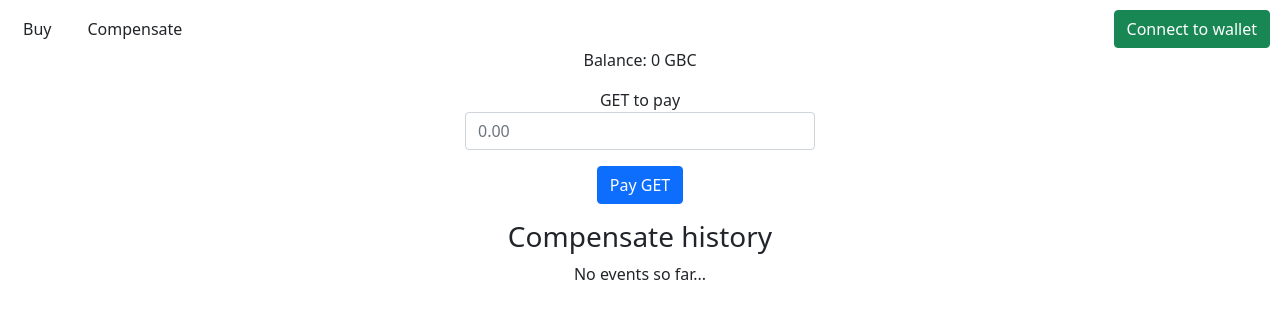
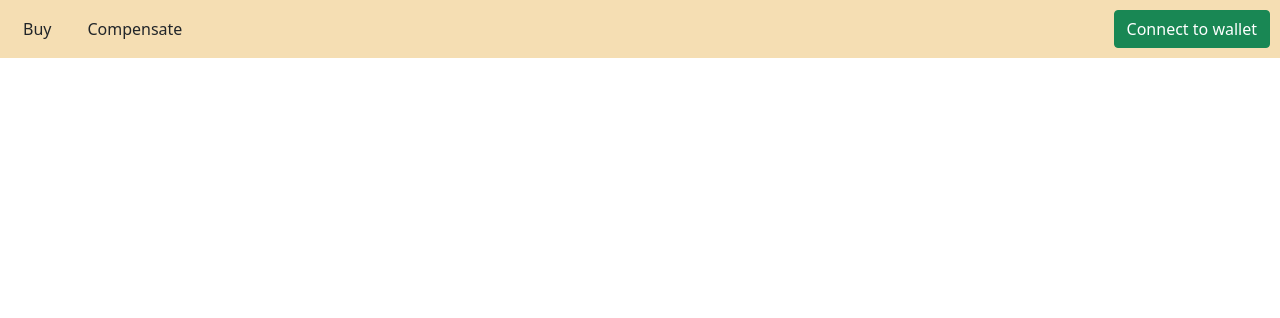
Before and after one commit to alexeipancratov/green-energy-tracker, a React (Create React App) app in the folder ui/: page /compensate in a window 1280 px wide. Shown: the top 318 px of the page. Built offline with nearby package versions, Linux system fonts and the light colour scheme.

Commit message:
made changes to ui

```diff
--- a/ui/src/App.js
+++ b/ui/src/App.js
@@ -2,46 +2,47 @@ import React, { useEffect, useState } from "react";
 import Web3 from "web3";
 import "./App.css";
 import abi from './contractAbis/erc20Abi.json';
-import { Switch, Route, BrowserRouter, Link } from "react-router-dom";
+import { Switch, Route, BrowserRouter } from "react-router-dom";
 import BuyGet from "./components/buyGet/buyGet";
 import BuyHistory from "./components/buyHistory/buyHistory";
 import Header from './components/header/Header';
 import Compensate from './components/compensate/Compensate';
 
 function App() {
-  let erc20Instance;
+  const [instance, setInstance] = useState();
 
   useEffect(() => {
     const createInstance = () => {
       let web3;
       if (window.ethereum) {
         web3 = new Web3(window.ethereum);
-        erc20Instance = new web3.eth.Contract( abi, "0x5FbDB2315678afecb367f032d93F642f64180aa3");
+        let erc20Instance = new web3.eth.Contract(abi, "0x5FbDB2315678afecb367f032d93F642f64180aa3");
+        setInstance(erc20Instance);
       }
     }
 
     createInstance();
-  });
+  }, []);
 
   return (
     <BrowserRouter>
       <div>
           <Header />
-          <Switch>
+          {!instance ? null : <Switch>
             <Route
               path="/"
-              component={() => <BuyGet instance={erc20Instance}/>}
+              component={() => <BuyGet instance={instance}/>}
               exact
             />
             <Route
               path="/history"
-              component={() => <BuyHistory instance={erc20Instance}/>}
+              component={() => <BuyHistory instance={instance}/>}
             />
             <Route
               path="/compensate"
-              component={() => <Compensate instance={erc20Instance}/>}
+              component={() => <Compensate instance={instance}/>}
             />
-          </Switch>
+          </Switch>}
       </div>
     </BrowserRouter>
   );
--- a/ui/src/components/compensate/Compensate.css
+++ b/ui/src/components/compensate/Compensate.css
@@ -2,3 +2,17 @@
     display: inline-block;
     min-width: 350px;
 }
+.account{
+    font-weight: 600;
+    font-size: 18px;
+}
+.balance{
+    background-color: lightgreen;
+    padding: 5px 10px;
+    border-radius: 5px;
+}
+.footprint{
+    background-color: lightcoral;
+    padding: 5px 10px;
+    border-radius: 5px;
+}
--- a/ui/src/components/compensate/Compensate.js
+++ b/ui/src/components/compensate/Compensate.js
@@ -1,6 +1,5 @@
 import React, { useEffect, useState } from "react";
 import "./Compensate.css";
-import abi from "../../contractAbis/erc20Abi.json";
 import Web3 from "web3";
 
 export default function Compensate({instance}) {
@@ -9,9 +8,10 @@ export default function Compensate({instance}) {
   const [events, setEvents] = useState([]);
   let web3;
   let accounts;
-  const erc20Instance = instance;
+  let erc20Instance = instance;
 
   const loadData = async () => {
+    // if(!erc20Instance) return;
     const gbcBalance = await erc20Instance.methods.balanceOf(accounts[0]).call();
     setBalance(gbcBalance / 1000000000000000000);
 
@@ -37,6 +37,7 @@ export default function Compensate({instance}) {
         accounts = await web3.eth.getAccounts();
 
         if(accounts[0]){
+          console.log(accounts[0]);
           clearInterval(checkIfUserLoggedIn);
           loadData();
         }
@@ -54,14 +55,23 @@ export default function Compensate({instance}) {
     e.preventDefault();
   };
 
+  const concat = (value) => {
+    const firstPart = value.slice(0, 5);
+    const lastPart = value.slice(value.length-4, value.length);
+    return firstPart + '...' + lastPart;
+  }
+
   return (
     <>
       <div id="buySection" className="text-center">
-        <p>
-          Balance: <span>{balance} GBC</span>
-        </p>
+        <div className='mb-2 mt-2'>
+          <span className='account balance'>Balance: {balance} GBC</span>
+        </div>
+        <div>
+        <span className='account footprint'>Footprint: {balance} GBC</span>
+        </div><br />
         <form className="buyForm" onSubmit={handleSubmit}>
-          <div className="mb-3">
+          <div className="mb-3 mt-2">
             <label htmlFor="getAmount">GET to pay</label>
             <input
               type="text"
@@ -72,13 +82,14 @@ export default function Compensate({instance}) {
               value={getAmount}
             />
           </div>
-          <button type="submit" className="btn btn-primary mb-3">
+          <button type="submit" className="btn btn-primary form-control mb-3">
             Pay GET
           </button>
         </form>
       </div>
-      <div id="buyHistorySection" className="text-center">
+      <div id="buyHistorySection" className="text-center d-flex" style={{flexDirection: 'column'}}>
         <h3>Compensate history</h3>
+        <div className='w-75 align-self-center'>
           {events && events.length > 0 ? (
             <table className="table table-striped table-hover">
               <thead>
@@ -93,8 +104,12 @@ export default function Compensate({instance}) {
                 {events?.map((e) => (
                   <tr key={e.id}>
                     <td>{e.event}</td>
-                  <td>{e.returnValues.from}</td>
-                  <td>{e.returnValues.to}</td>
+                    <td data-toggle="tooltip"
+                      data-placement="top"
+                      title={e.returnValues.from}>{concat(e.returnValues.from)}</td>
+                    <td data-toggle="tooltip"
+                      data-placement="top"
+                      title={e.returnValues.to}>{concat(e.returnValues.to)}</td>
                     <td>{e.returnValues.value/(10**18)}</td>
                   </tr>
                 ))}
@@ -104,6 +119,7 @@ export default function Compensate({instance}) {
             <p>No events so far...</p>
           )}
         </div>
+      </div>
     </>
   );
 }
--- a/ui/src/components/header/Header.js
+++ b/ui/src/components/header/Header.js
@@ -13,7 +13,6 @@ const Header = () => {
         if (window.ethereum) {
             web3 = new Web3(window.ethereum);
             let accounts = await web3.eth.getAccounts();
-            console.log(accounts);
 
             if(accounts[0]){
                 setDisabled(true);
@@ -24,13 +23,13 @@ const Header = () => {
 
     const connect = () => {
         window.ethereum.enable().then(async data => {
-            const accounts = await web3.eth.getAccounts();
-            console.log(accounts);
+            setDisabled(true);
+            setButtonClass('btn btn-secondary position');
         }).catch(console.error);
     }
 
     return(
-        <nav>
+        <nav style={{backgroundColor: 'wheat'}}>
             <div className='d-flex justify-content-between'>
                 <div className='d-flex flex-row header'>
                     <button onClick={() => history.push('/history')} className='btn link'>
--- a/ui/src/components/header/header.css
+++ b/ui/src/components/header/header.css
@@ -2,6 +2,7 @@
     padding-right: 10px;
     padding-top: 10px;
     padding-left: 10px;
+    padding-bottom: 10px;
 }
 .button{
     padding: 7px 50px;
@@ -24,7 +25,7 @@
 .link{
     position: inherit;
     top: 0;
-    right: 0;
+    left: 0;
 }
 .link:hover {
     background-color: lightgreen;
```
Lines whose indentation alone changed are shown as unchanged.
